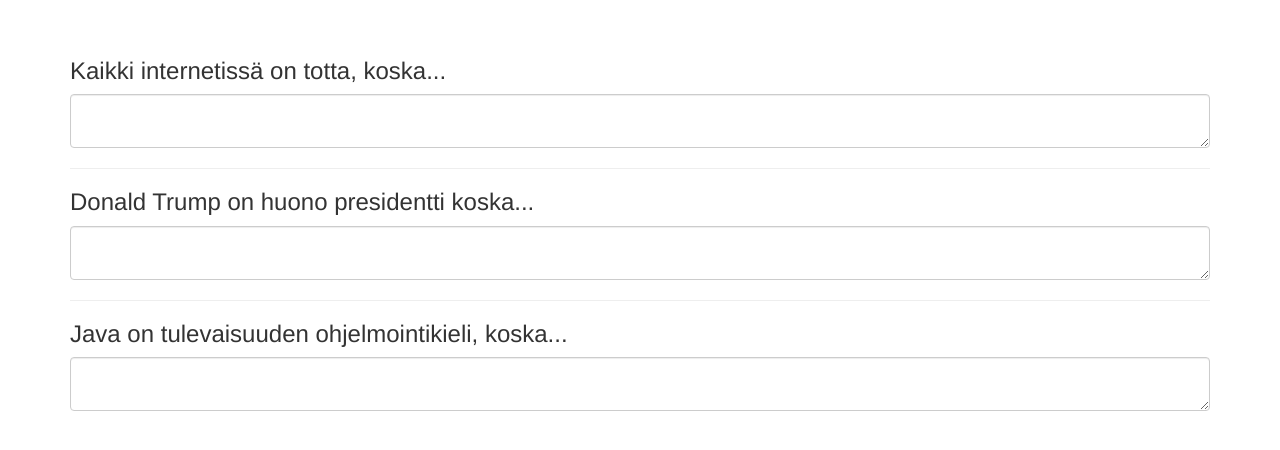
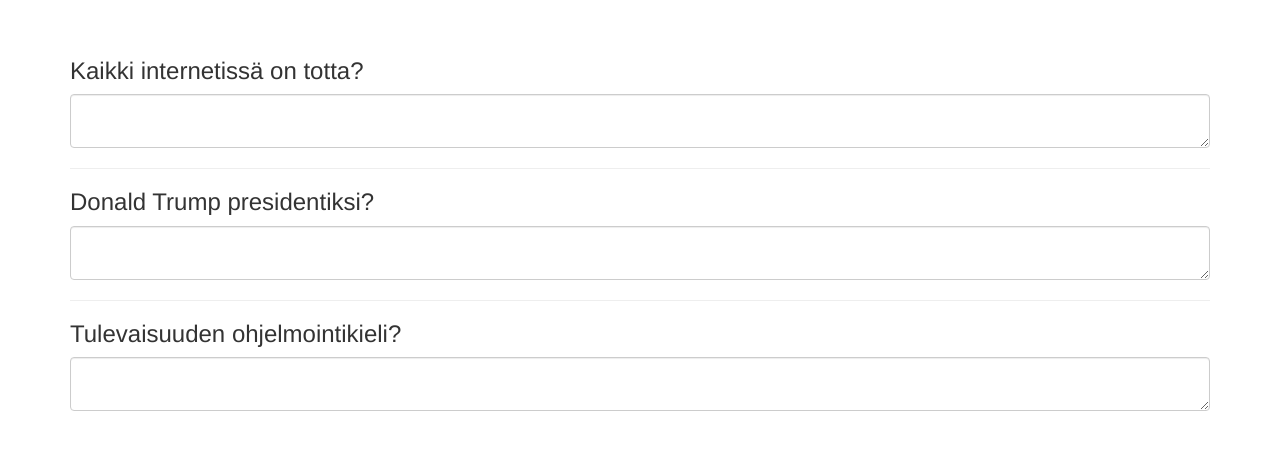
Before and after one commit to Metatavu/live-delfoi-speech-demo, a website: page public/index.html in a window 1280 px wide. Shown: the part 22-472 px from the top of the page. Drawn offline with nearby package versions, Linux system fonts and the light colour scheme; no server answers.

Commit message:
Changed questions a little

```diff
--- a/public/index.html
+++ b/public/index.html
@@ -17,13 +17,13 @@
   <body>
     <img class="header-img" src="/img/header_background.png" />
     <div class="container main-container">
-      <h3>Kaikki internetissä on totta, koska...</h3>
+      <h3>Kaikki internetissä on totta?</h3>
       <textarea id="question-1" class="form-control record-form"></textarea>
       <hr/>
-      <h3>Donald Trump on huono presidentti koska...</h3>
+      <h3>Donald Trump presidentiksi?</h3>
       <textarea id="question-2" class="form-control record-form"></textarea>
       <hr/>
-      <h3>Java on tulevaisuuden ohjelmointikieli, koska...</h3>
+      <h3>Tulevaisuuden ohjelmointikieli?</h3>
       <textarea id="question-3" class="form-control record-form"></textarea>
     </div>
   </body>
```
